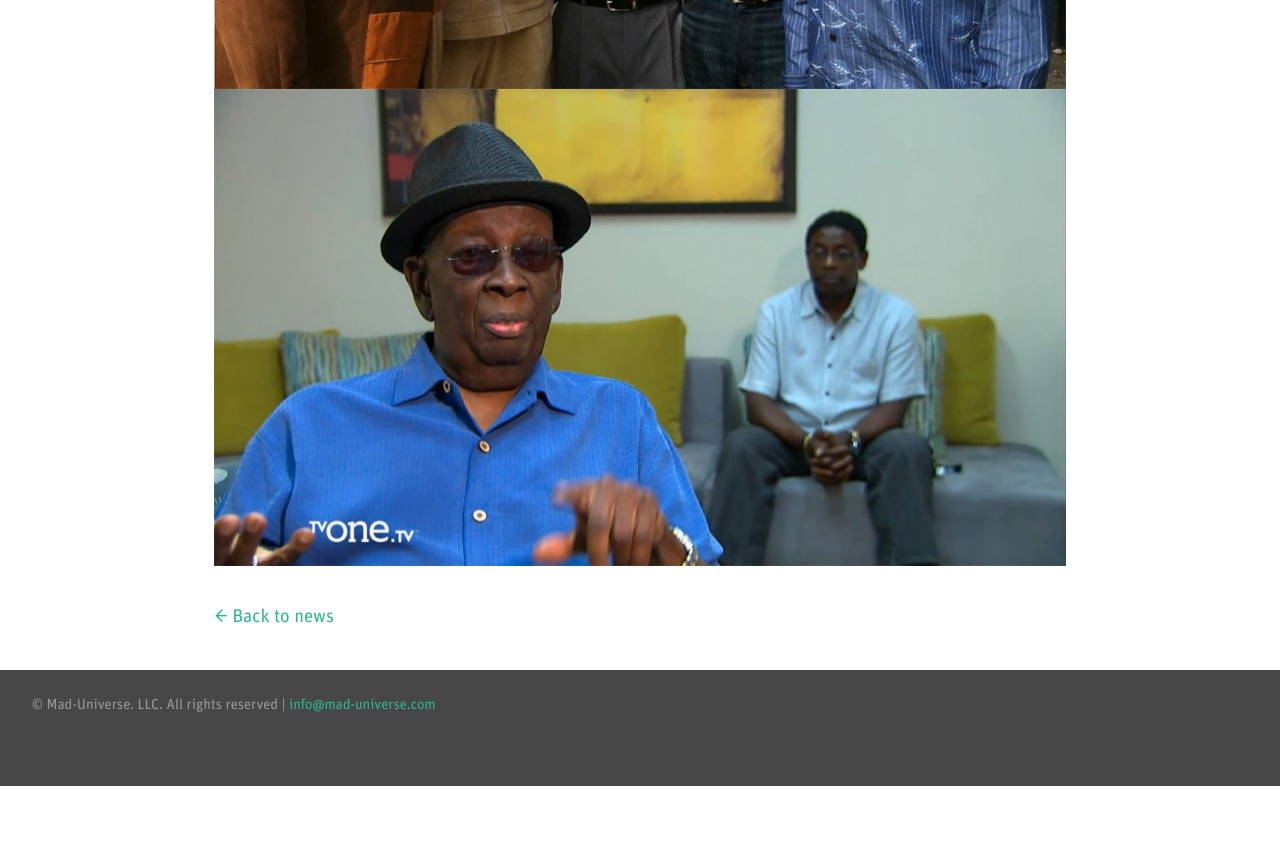
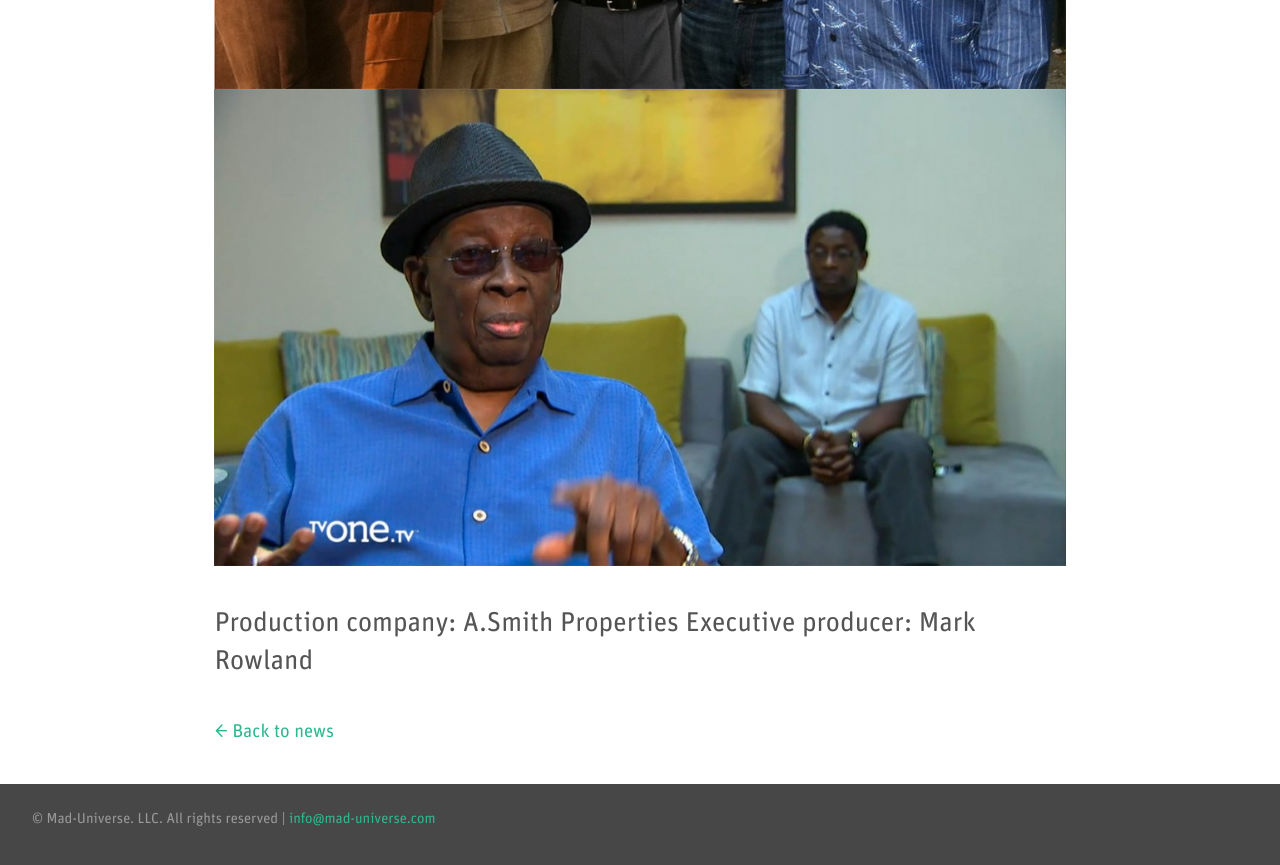
Before and after one commit to jsbarkema/mad-universe.com, a Jekyll site: the page built from _news/unsung.markdown, in a window 1280 px wide and 900 px high, scrolled down 1672 px. Shown: the top 865 px of the window. Built offline with Jekyll 4.4.1, drawn with Linux system fonts in a browser that asks for light colours; before the commit the page ends 2458 px from its top, so only the background shows below that.

Commit message:
Updated Unsung

```diff
--- a/_news/unsung.markdown
+++ b/_news/unsung.markdown
@@ -27,3 +27,6 @@ Summer, 2013 saw Chris Mortensen travel to Jersey City, Manhattan, Atlanta and P
 
 ![manhattans1-1024x764](/uploads/manhattans1-1024x764.jpg)
 ![manhattans3-1024x574](/uploads/manhattans3-1024x574.jpg)
+
+Production company: A.Smith Properties
+Executive producer: Mark Rowland
```
